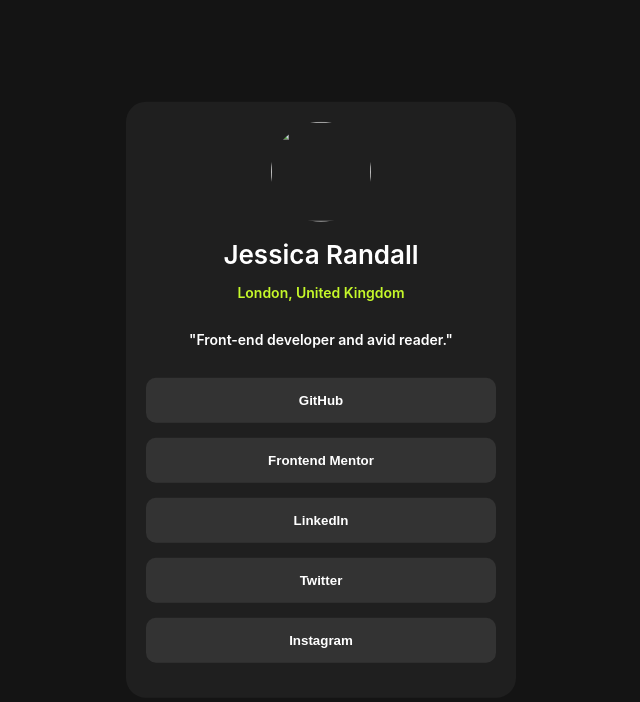
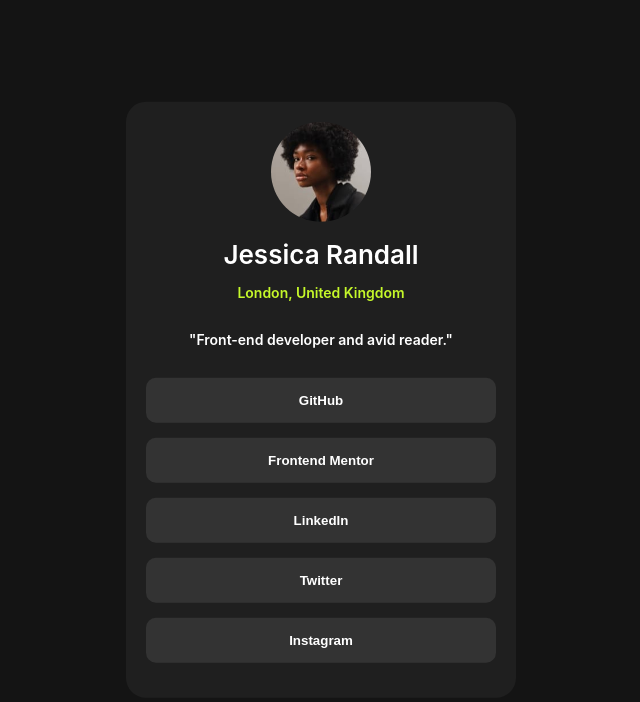
Before and after one commit to benj0s85/frontendmentor, a plain HTML site: page Challenge 14/index.html in a window 1280 px wide. Shown: the whole page, without its empty margins (319-959 px from the left). Drawn offline with Linux system fonts and the light colour scheme; the site is published under a folder, as on GitHub Pages, so addresses that start at the root find nothing.

Commit message:
Update index.html

```diff
--- a/Challenge 14/index.html
+++ b/Challenge 14/index.html
@@ -9,7 +9,7 @@
   <body>
     <div class="container">
       <div class="icon">
-        <img src="/images/avatar-jessica.jpeg" alt="" />
+        <img src="images/avatar-jessica.jpeg" alt="" />
       </div>
       <h1>Jessica Randall</h1>
       <p>London, United Kingdom</span>
```
